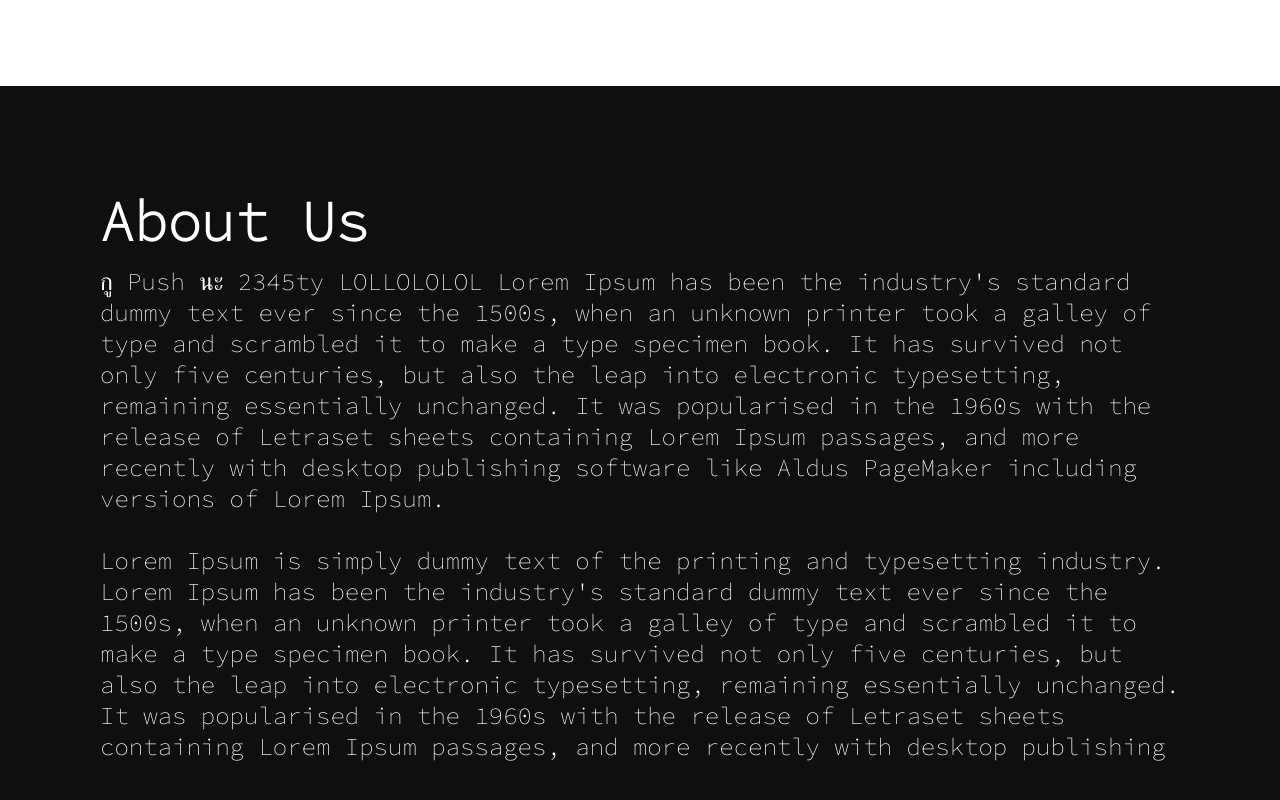
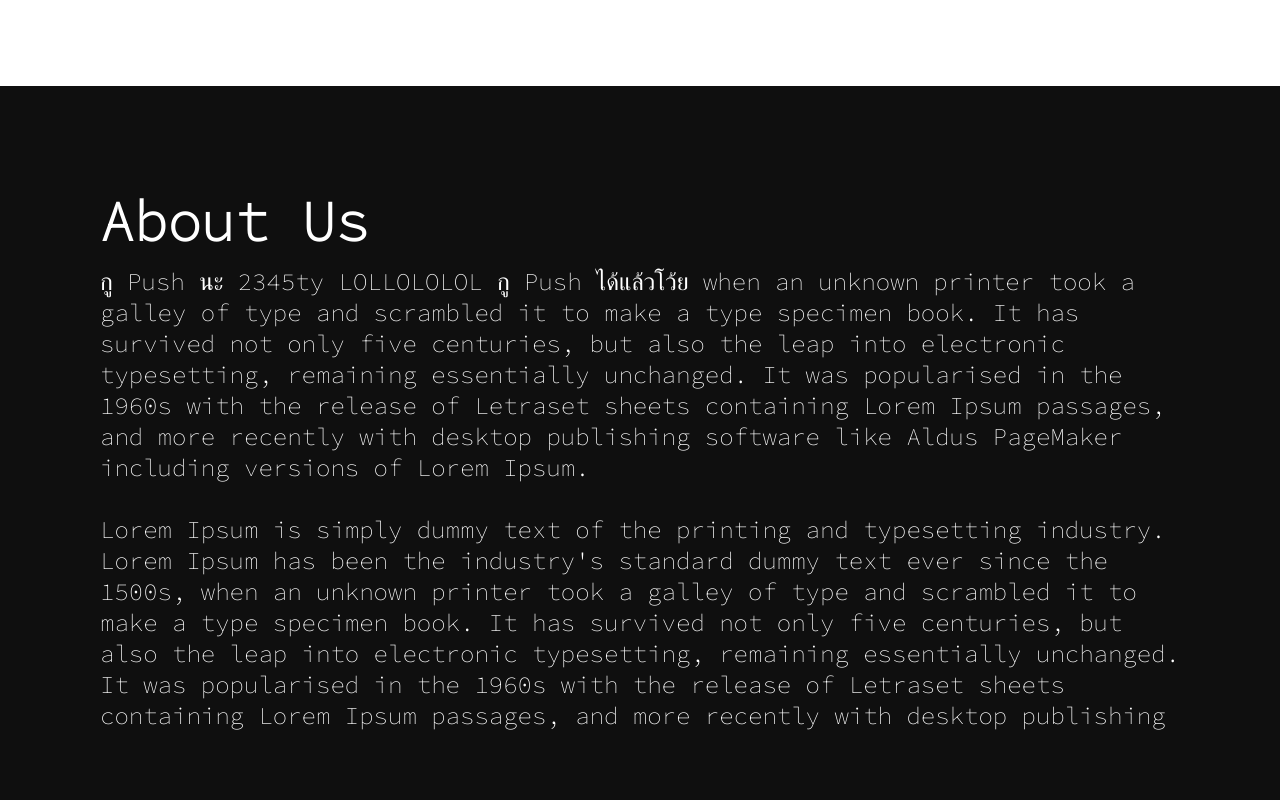
Before and after one commit to IKellpyI/fewfew, a plain HTML site: page mendel 623/index.html in a window 1280 px wide. Shown: the part 714-1514 px from the top of the page. Drawn offline with Linux system fonts and the light colour scheme.

Commit message:
Update index.html

```diff
--- a/mendel 623/index.html
+++ b/mendel 623/index.html
@@ -26,7 +26,7 @@
         <div class="sec">
             <h2> About Us </h2>
             <p>กู Push นะ 2345ty LOLLOLOLOL
-                Lorem Ipsum has been the industry's standard dummy text ever since the 1500s,
+                กู Push ได้แล้วโว้ย
                 when an unknown printer took a galley of type and scrambled it to make a type specimen book.
                 It has survived not only five centuries, but also the leap into electronic typesetting, remaining essentially unchanged.
                 It was popularised in the 1960s with the release of Letraset sheets containing Lorem Ipsum passages, and more recently with desktop publishing
```
